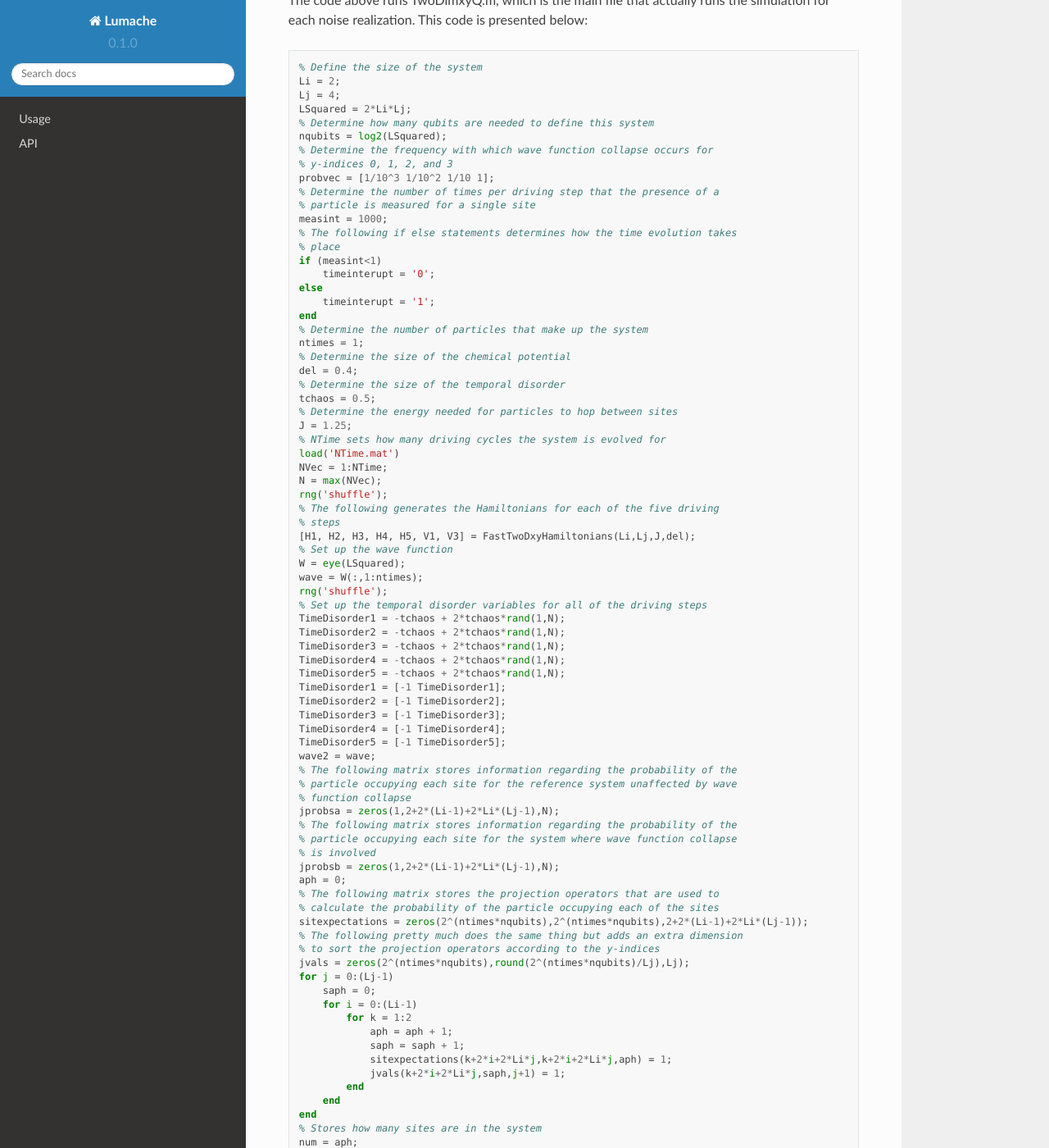
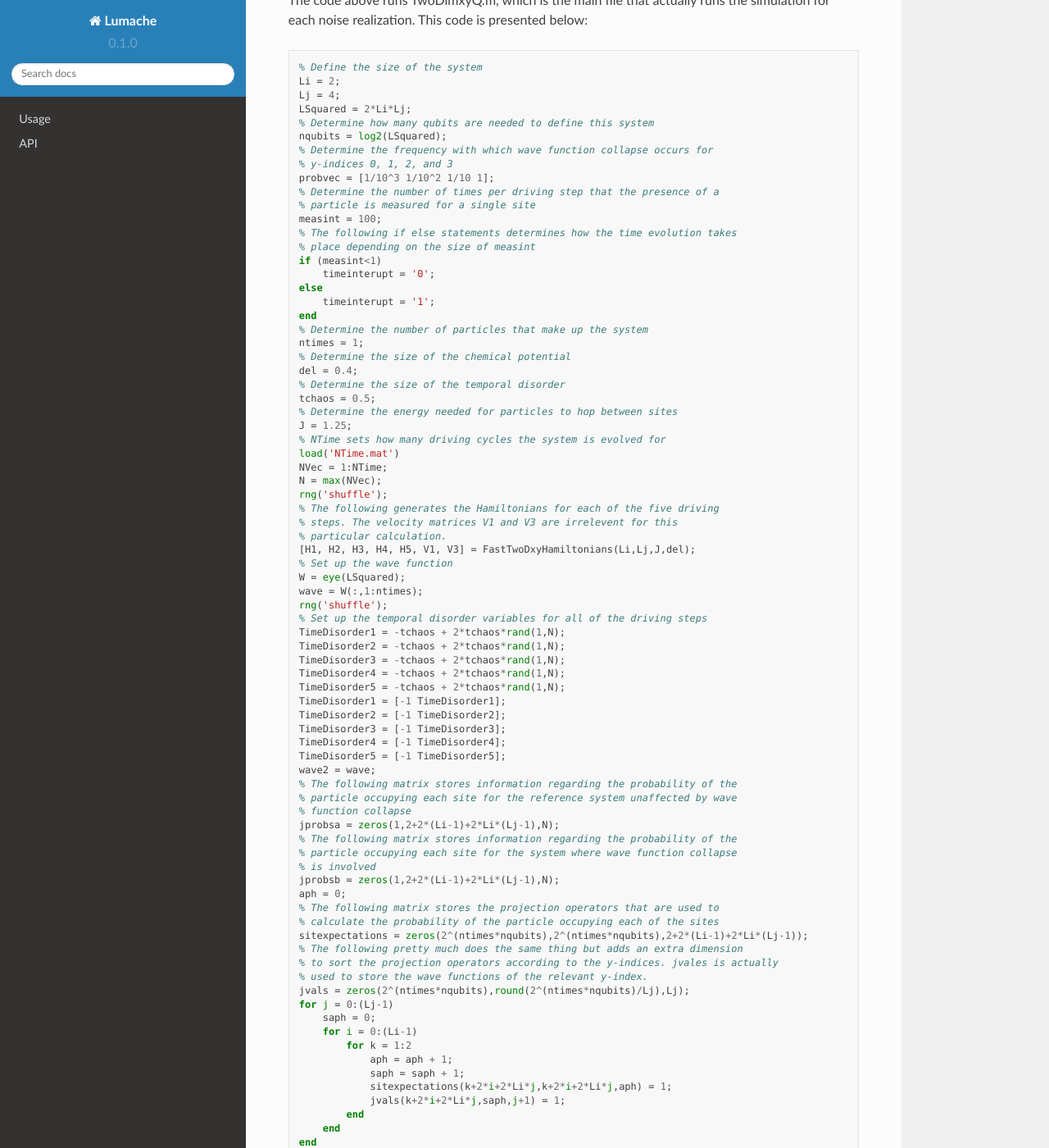
Before and after one commit to htim327/QuantumGravity, a Sphinx documentation site: the page built from docs/source/MeasurementGradient.rst, in a window 1280 px wide and 1400 px high, scrolled down 2058 px. Shown: the whole window at 82% size. Built offline with Sphinx 7.4.7 and the Read the Docs theme 2.0.0, drawn with Linux system fonts in a browser that asks for light colours; some of the changed text lies outside the part shown.

Commit message:
Update MeasurementGradient.rst

```diff
--- a/docs/source/MeasurementGradient.rst
+++ b/docs/source/MeasurementGradient.rst
@@ -103,9 +103,9 @@ The code above runs TwoDimxyQ.m, which is the main file that actually runs the s
     probvec = [1/10^3 1/10^2 1/10 1];
     % Determine the number of times per driving step that the presence of a
     % particle is measured for a single site
-    measint = 1000;
+    measint = 100;
     % The following if else statements determines how the time evolution takes
-    % place
+    % place depending on the size of measint
     if (measint<1)
         timeinterupt = '0';
     else
@@ -125,7 +125,8 @@ The code above runs TwoDimxyQ.m, which is the main file that actually runs the s
     N = max(NVec);
     rng('shuffle');
     % The following generates the Hamiltonians for each of the five driving
-    % steps
+    % steps. The velocity matrices V1 and V3 are irrelevent for this
+    % particular calculation.
     [H1, H2, H3, H4, H5, V1, V3] = FastTwoDxyHamiltonians(Li,Lj,J,del);
     % Set up the wave function
     W = eye(LSquared);
@@ -156,7 +157,8 @@ The code above runs TwoDimxyQ.m, which is the main file that actually runs the s
     % calculate the probability of the particle occupying each of the sites
     sitexpectations = zeros(2^(ntimes*nqubits),2^(ntimes*nqubits),2+2*(Li-1)+2*Li*(Lj-1));
     % The following pretty much does the same thing but adds an extra dimension
-    % to sort the projection operators according to the y-indices
+    % to sort the projection operators according to the y-indices. jvales is actually
+    % used to store the wave functions of the relevant y-index.
     jvals = zeros(2^(ntimes*nqubits),round(2^(ntimes*nqubits)/Lj),Lj);
     for j = 0:(Lj-1)
         saph = 0;
@@ -690,7 +692,7 @@ The code above runs TwoDimxyQ.m, which is the main file that actually runs the s
                     end
                     density = unitnow*density*ctranspose(unitnow);
                 end
-                % After the appropriate driving steps, implement the
+                % After the appropriate number of driving steps, implement the
                 % wave function collapse operations
                 if (mod(aph,measint2)==0)
                     % Calculate the eigenvectors V and the eigenvalues I of the
```
